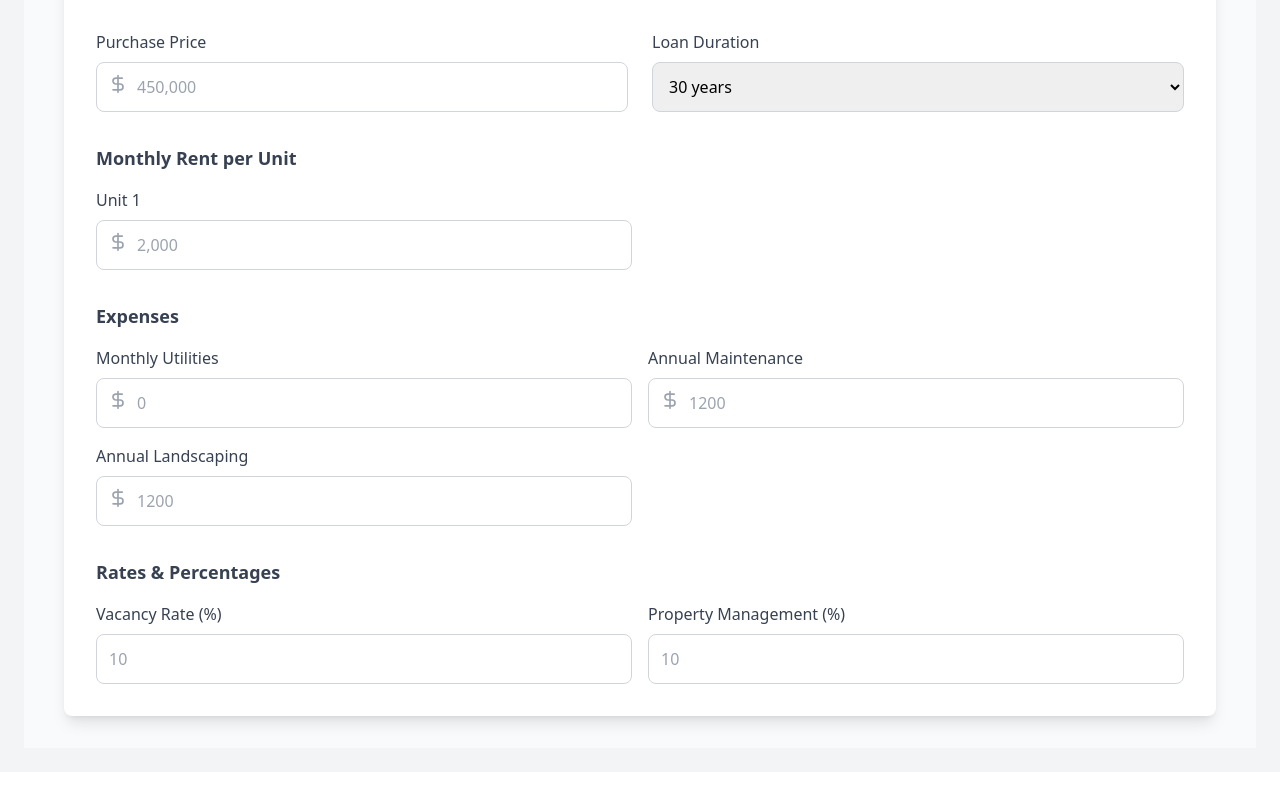
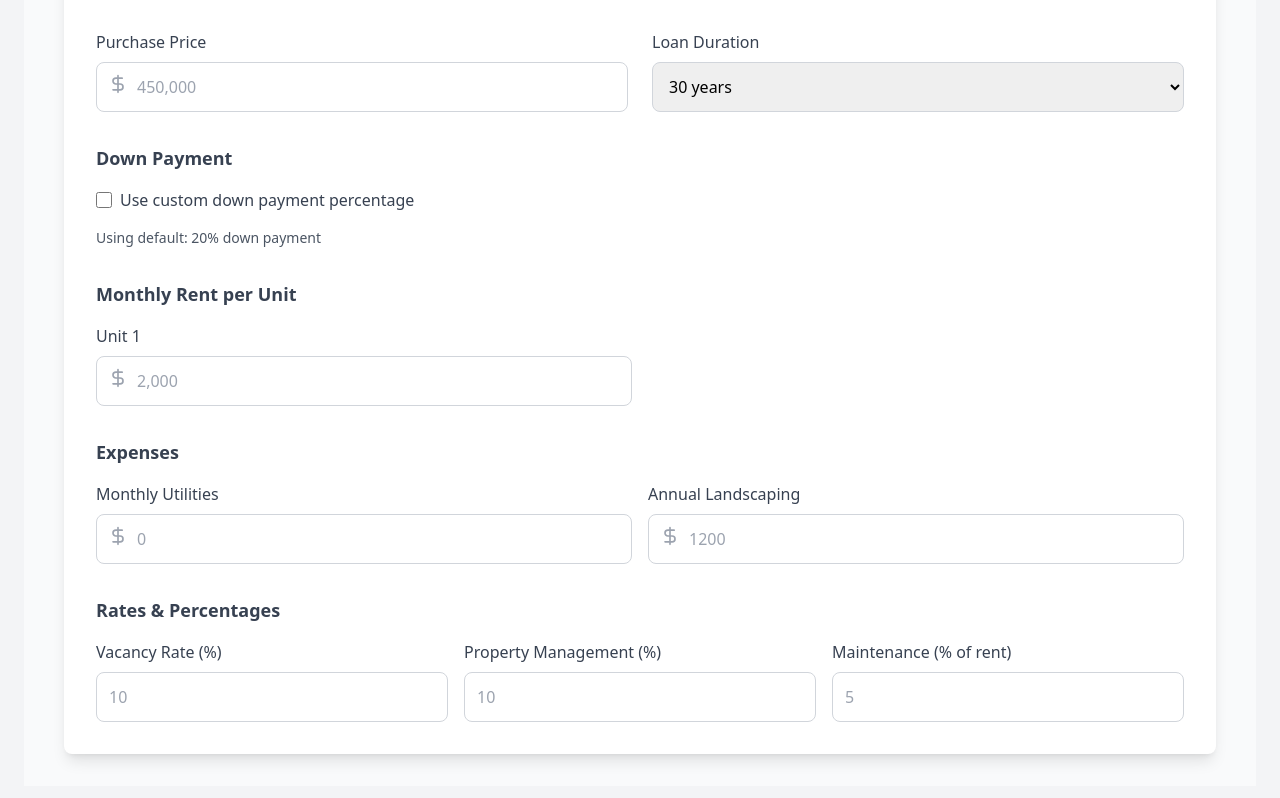
Before and after one commit to G4lacticH0stage/investment-calculator, a React (Vite) app: page / in a window 1280 px wide. Shown: the part 254-1052 px from the top of the page. Before the commit the page ends 1026 px from the top, so only its background shows below. Built offline with nearby package versions, Linux system fonts and the light colour scheme.

Commit message:
Describe your changes here

```diff
--- a/src/Investment.jsx
+++ b/src/Investment.jsx
@@ -9,10 +9,12 @@ const Investment = () => {
   const [unitRents, setUnitRents] = useState({});
   const [loanDuration, setLoanDuration] = useState('30');
   const [monthlyUtilities, setMonthlyUtilities] = useState('');
-  const [maintenance, setMaintenance] = useState('');
   const [landscaping, setLandscaping] = useState('');
   const [vacancyRate, setVacancyRate] = useState('');
   const [managementRate, setManagementRate] = useState('');
+  const [maintenanceRate, setMaintenanceRate] = useState('');
+  const [customDownPayment, setCustomDownPayment] = useState('');
+  const [useCustomDownPayment, setUseCustomDownPayment] = useState(false);
 
   const interestRate = 6.85;
   const propertyTaxRate = 1.5;
@@ -21,6 +23,9 @@ const Investment = () => {
   const mipRate = 0.55;
 
   const getDownPaymentRate = () => {
+    if (useCustomDownPayment && customDownPayment) {
+      return parseFloat(customDownPayment);
+    }
     if (propertyType === 'multi' && isFHA) return 3.5;
     if (propertyType === 'single') return 20;
     return 25;
@@ -66,7 +71,7 @@ const Investment = () => {
     const totalRent = Object.values(unitRents).reduce((sum, rent) => sum + (parseFloat(rent) || 0), 0);
     const effectiveRent = totalRent * (1 - (parseFloat(vacancyRate) || 0) / 100);
     const monthlyManagement = effectiveRent * ((parseFloat(managementRate) || 0) / 100);
-    const monthlyMaintenance = (parseFloat(maintenance) || 0) / 12;
+    const monthlyMaintenance = effectiveRent * ((parseFloat(maintenanceRate) || 0) / 100);
     const monthlyLandscaping = (parseFloat(landscaping) || 0) / 12;
 
     const totalExpenses = totalMonthlyPayment + monthlyManagement +
@@ -93,14 +98,15 @@ const Investment = () => {
       maintenance: monthlyMaintenance,
       landscapingExpense: monthlyLandscaping,
       utilities: parseFloat(monthlyUtilities) || 0,
-      totalExpenses
+      totalExpenses,
+      downPaymentRate
     });
   };
 
   useEffect(() => {
     calculateMortgage();
   }, [purchasePrice, propertyType, isFHA, unitRents, loanDuration, monthlyUtilities,
-      maintenance, landscaping, vacancyRate, managementRate]);
+      landscaping, vacancyRate, managementRate, maintenanceRate, customDownPayment, useCustomDownPayment]);
 
   const formatCurrency = (amount) => {
     return new Intl.NumberFormat('en-US', {
@@ -213,6 +219,43 @@ const Investment = () => {
             </div>
 
             <div>
+              <h3 className="text-lg font-semibold text-gray-700 mb-4">Down Payment</h3>
+              <div className="space-y-4">
+                <label className="flex items-center gap-2 text-gray-700">
+                  <input
+                    type="checkbox"
+                    checked={useCustomDownPayment}
+                    onChange={(e) => setUseCustomDownPayment(e.target.checked)}
+                    className="w-4 h-4 text-blue-600 rounded focus:ring-blue-500"
+                  />
+                  Use custom down payment percentage
+                </label>
+
+                {useCustomDownPayment && (
+                  <div className="max-w-xs">
+                    <label className="block text-gray-700 mb-2">Down Payment (%)</label>
+                    <input
+                      type="number"
+                      value={customDownPayment}
+                      onChange={(e) => setCustomDownPayment(e.target.value)}
+                      placeholder="20"
+                      min="0"
+                      max="100"
+                      step="0.1"
+                      className="w-full px-3 py-3 border border-gray-300 rounded-lg focus:ring-2 focus:ring-blue-500 focus:border-transparent"
+                    />
+                  </div>
+                )}
+
+                {!useCustomDownPayment && (
+                  <div className="text-sm text-gray-600">
+                    Using default: {propertyType === 'single' ? '20%' : (isFHA ? '3.5% (FHA)' : '25%')} down payment
+                  </div>
+                )}
+              </div>
+            </div>
+
+            <div>
               <h3 className="text-lg font-semibold text-gray-700 mb-4">Monthly Rent per Unit</h3>
               <div className="grid grid-cols-1 md:grid-cols-2 gap-4">
                 {Array.from({ length: units }, (_, i) => (
@@ -253,20 +296,6 @@ const Investment = () => {
                 </div>
 
                 <div>
-                  <label className="block text-gray-700 mb-2">Annual Maintenance</label>
-                  <div className="relative">
-                    <DollarSign className="absolute left-3 top-3 text-gray-400" size={20} />
-                    <input
-                      type="number"
-                      value={maintenance}
-                      onChange={(e) => setMaintenance(e.target.value)}
-                      placeholder="1200"
-                      className="w-full pl-10 pr-3 py-3 border border-gray-300 rounded-lg focus:ring-2 focus:ring-blue-500 focus:border-transparent"
-                    />
-                  </div>
-                </div>
-
-                <div>
                   <label className="block text-gray-700 mb-2">Annual Landscaping</label>
                   <div className="relative">
                     <DollarSign className="absolute left-3 top-3 text-gray-400" size={20} />
@@ -284,7 +313,7 @@ const Investment = () => {
 
             <div>
               <h3 className="text-lg font-semibold text-gray-700 mb-4">Rates & Percentages</h3>
-              <div className="grid grid-cols-1 md:grid-cols-2 gap-4">
+              <div className="grid grid-cols-1 md:grid-cols-2 lg:grid-cols-3 gap-4">
                 <div>
                   <label className="block text-gray-700 mb-2">Vacancy Rate (%)</label>
                   <input
@@ -306,6 +335,17 @@ const Investment = () => {
                     className="w-full px-3 py-3 border border-gray-300 rounded-lg focus:ring-2 focus:ring-blue-500 focus:border-transparent"
                   />
                 </div>
+
+                <div>
+                  <label className="block text-gray-700 mb-2">Maintenance (% of rent)</label>
+                  <input
+                    type="number"
+                    value={maintenanceRate}
+                    onChange={(e) => setMaintenanceRate(e.target.value)}
+                    placeholder="5"
+                    className="w-full px-3 py-3 border border-gray-300 rounded-lg focus:ring-2 focus:ring-blue-500 focus:border-transparent"
+                  />
+                </div>
               </div>
             </div>
 
@@ -322,7 +362,7 @@ const Investment = () => {
                       <p className="text-gray-600">Total Cash Needed</p>
                       <p className="text-2xl font-bold text-gray-800">{formatCurrency(results.totalCashNeeded)}</p>
                       <p className="text-sm text-gray-500">
-                        Down Payment: {formatCurrency(results.downPayment)} + Closing Costs: {formatCurrency(results.closingCosts)}
+                        Down Payment ({results.downPaymentRate.toFixed(1)}%): {formatCurrency(results.downPayment)} + Closing Costs: {formatCurrency(results.closingCosts)}
                       </p>
                     </div>
 
@@ -388,7 +428,7 @@ const Investment = () => {
                       <span className="font-medium">{formatCurrency(results.management)}</span>
                     </div>
                     <div className="flex justify-between">
-                      <span className="text-gray-600">Maintenance</span>
+                      <span className="text-gray-600">Maintenance ({parseFloat(maintenanceRate) || 0}% of rent)</span>
                       <span className="font-medium">{formatCurrency(results.maintenance)}</span>
                     </div>
                     <div className="flex justify-between">
```
